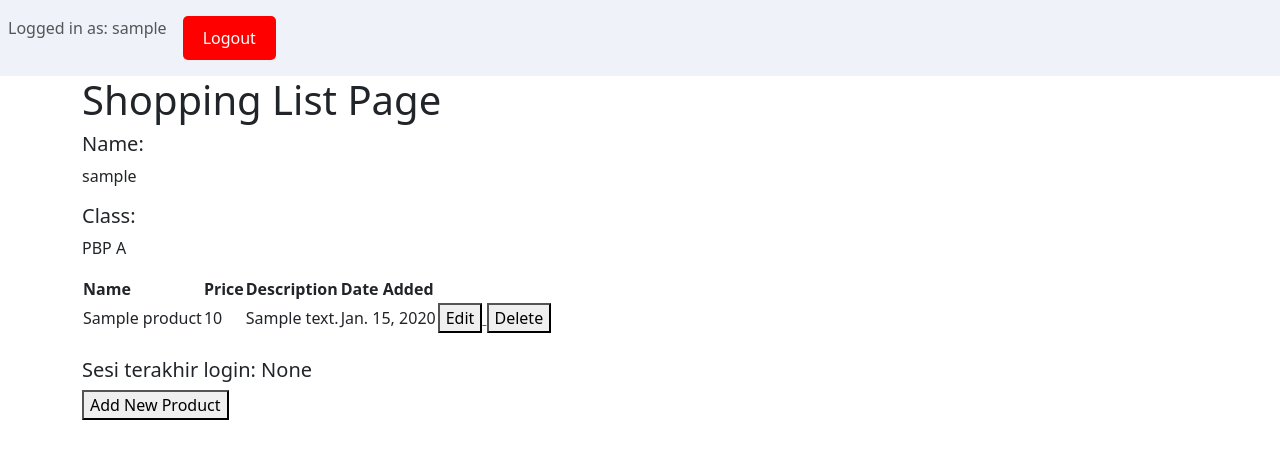
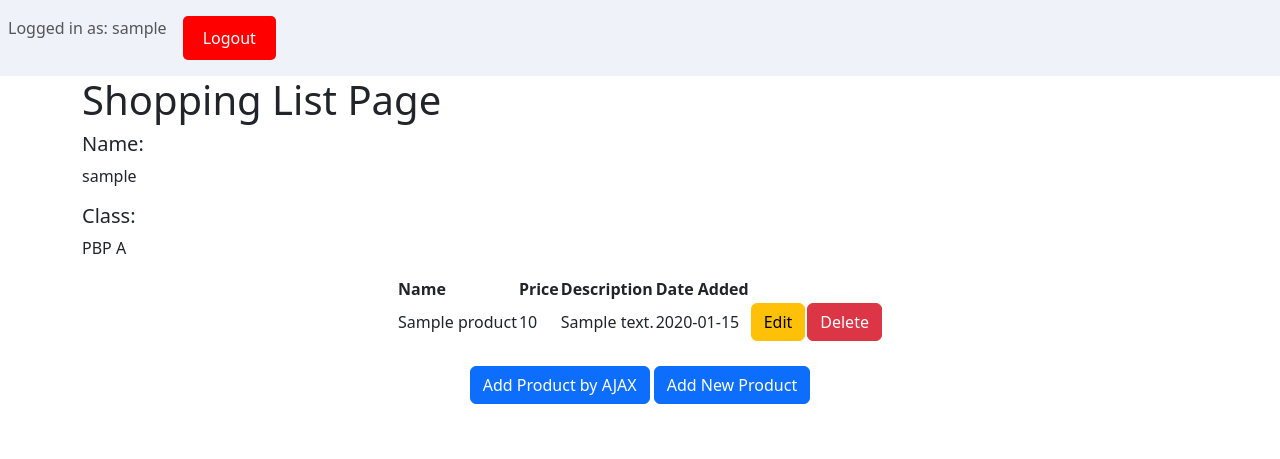
Before and after one commit to slmnrl/shopping-list, a Django app: page / in a window 1280 px wide. Shown: the top 459 px of the page. Run offline with Django 4.2, Linux system fonts and the light colour scheme; a user stored in the database is signed in; tables that the repository leaves empty hold one stand-in row (values such as "Sample post").

Commit message:
tutorial 5 selesai

```diff
--- a/main/templates/main.html
+++ b/main/templates/main.html
@@ -15,6 +15,7 @@
         .logout-button:active {
             background-color: darkred; /* Mengubah warna latar belakang saat tombol ditekan */
         }
+
     </style>
 
 
@@ -44,47 +45,97 @@
 
         <h5>Class:</h5>
         <p>{{class}}</p>
-        <table>
-            <tr>
+
+        <table id="product_table" class="d-flex justify-content-center">
+            <div class="modal fade" id="exampleModal" tabindex="-1" aria-labelledby="exampleModalLabel" aria-hidden="true">
+                <div class="modal-dialog">
+                    <div class="modal-content">
+                        <div class="modal-header">
+                            <h1 class="modal-title fs-5" id="exampleModalLabel">Add New Product</h1>
+                            <button type="button" class="btn-close" data-bs-dismiss="modal" aria-label="Close"></button>
+                        </div>
+                        <div class="modal-body">
+                            <form id="form" onsubmit="return false;">
+                                {% csrf_token %}
+                                <div class="mb-3">
+                                    <label for="name" class="col-form-label">Name:</label>
+                                    <input type="text" class="form-control" id="name" name="name"></input>
+                                </div>
+                                <div class="mb-3">
+                                    <label for="price" class="col-form-label">Price:</label>
+                                    <input type="number" class="form-control" id="price" name="price"></input>
+                                </div>
+                                <div class="mb-3">
+                                    <label for="description" class="col-form-label">Description:</label>
+                                    <textarea class="form-control" id="description" name="description"></textarea>
+                                </div>
+                            </form>
+                        </div>
+                        <div class="modal-footer">
+                            <button type="button" class="btn btn-secondary" data-bs-dismiss="modal">Close</button>
+                            <button type="button" class="btn btn-primary" id="button_add" data-bs-dismiss="modal">Add Product</button>
+                        </div>
+                    </div>
+                </div>
+            </div>
+        </table>
+
+        <script>
+            async function getProducts() {
+                return fetch("{% url 'main:get_product_json' %}").then((res) => res.json())
+            }
+
+            async function refreshProducts() {
+            document.getElementById("product_table").innerHTML = ""
+            const products = await getProducts()
+            let htmlString = `<tr>
                 <th>Name</th>
                 <th>Price</th>
                 <th>Description</th>
                 <th>Date Added</th>
-            </tr>
+            </tr>`
+            products.forEach((item) => {
+                htmlString += `\n<tr>
+                <td>${item.fields.name}</td>
+                <td>${item.fields.price}</td>
+                <td>${item.fields.description}</td>
+                <td>${item.fields.date_added}</td>
+                <td><a href="edit-product/${item.pk}">
+                    <button type="button" class="btn btn-warning"> Edit </button>
+                </td>
+                <td><a href="delete/${item.pk}">
+                    <button type="button" class="btn btn-danger"> Delete </button>
+                </td>
+            </tr>`
+            })
 
-            {% comment %} Berikut cara memperlihatkan data produk di bawah baris ini {% endcomment %}
+            document.getElementById("product_table").innerHTML = htmlString
+            }
 
-            {% for product in products %}
-                <tr>
-                    <td>{{product.name}}</td>
-                    <td>{{product.price}}</td>
-                    <td>{{product.description}}</td>
-                    <td>{{product.date_added}}</td>
-                    <td>
-                        <a href="{% url 'main:edit_product' product.pk %}">
-                            <button>
-                                Edit
-                            </button>
-                        </a>
-                        <a href="{% url 'main:delete_product' product.pk %}">
-                              <button>
-                                  Delete
-                              </button>
-                          </a>
-                    </td>
-                </tr>
-            {% endfor %}
-        </table>
+            refreshProducts()
 
-        <br />
+            function addProduct() {
+                fetch("{% url 'main:add_product_ajax' %}", {
+                    method: "POST",
+                    body: new FormData(document.querySelector('#form'))
+                }).then(refreshProducts)
 
-        <h5>Sesi terakhir login: {{ last_login }}</h5>
+                document.getElementById("form").reset()
+                return false
+            }
 
-        <a href="{% url 'main:create_product' %}">
-            <button>
-                Add New Product
-            </button>
-        </a>
+            document.getElementById("button_add").onclick = addProduct
+        </script>
+
+    </br>
+
+        <div class="d-flex justify-content-center">
+            <button type="button" class="btn btn-primary me-1 mb-5" data-bs-toggle="modal" data-bs-target="#exampleModal">Add Product by AJAX</button>
+            <a href="{% url 'main:create_product' %}">
+                <button type="button" class="btn btn-primary">
+                    Add New Product
+                </button >
+            </a>
 
     </div>
 {% endblock content %}
--- a/main/urls.py
+++ b/main/urls.py
@@ -1,5 +1,5 @@
 from django.urls import path
-from main.views import show_main, create_product, show_xml, show_json, show_xml_by_id, show_json_by_id, register, login_user, logout_user, edit_product, delete_product
+from main.views import show_main, create_product, show_xml, show_json, show_xml_by_id, show_json_by_id, register, login_user, logout_user, edit_product, delete_product, get_product_json, add_product_ajax
 
 app_name = 'main'
 
@@ -15,5 +15,7 @@ urlpatterns = [
     path('logout/', logout_user, name='logout'),
     path('edit-product/<int:id>', edit_product, name='edit_product'),
     path('delete/<int:id>', delete_product, name='delete_product'),
+    path('get-product/', get_product_json, name='get_product_json'),
+    path('create-product-ajax/', add_product_ajax, name='add_product_ajax')
 
 ]
--- a/main/views.py
+++ b/main/views.py
@@ -1,5 +1,5 @@
 from django.shortcuts import render, redirect
-from django.http import HttpResponseRedirect, HttpResponse
+from django.http import HttpResponseRedirect, HttpResponse, HttpResponseNotFound
 from main.forms import ProductForm
 from django.urls import reverse
 from main.models import Product
@@ -8,6 +8,7 @@ from django.contrib.auth.forms import UserCreationForm
 from django.contrib import messages
 from django.contrib.auth import authenticate, login, logout
 from django.contrib.auth.decorators import login_required
+from django.views.decorators.csrf import csrf_exempt
 import datetime
 
 # Create your views here.
@@ -106,3 +107,22 @@ def delete_product(request, id):
     product.delete()
     # Kembali ke halaman awal
     return HttpResponseRedirect(reverse('main:show_main'))
+
+def get_product_json(request):
+    product_item = Product.objects.filter(user=request.user)
+    return HttpResponse(serializers.serialize('json', product_item))
+
+@csrf_exempt
+def add_product_ajax(request):
+    if request.method == 'POST':
+        name = request.POST.get("name")
+        price = request.POST.get("price")
+        description = request.POST.get("description")
+        user = request.user
+
+        new_product = Product(name=name, price=price, description=description, user=user)
+        new_product.save()
+
+        return HttpResponse(b"CREATED", status=201)
+
+    return HttpResponseNotFound()
```
